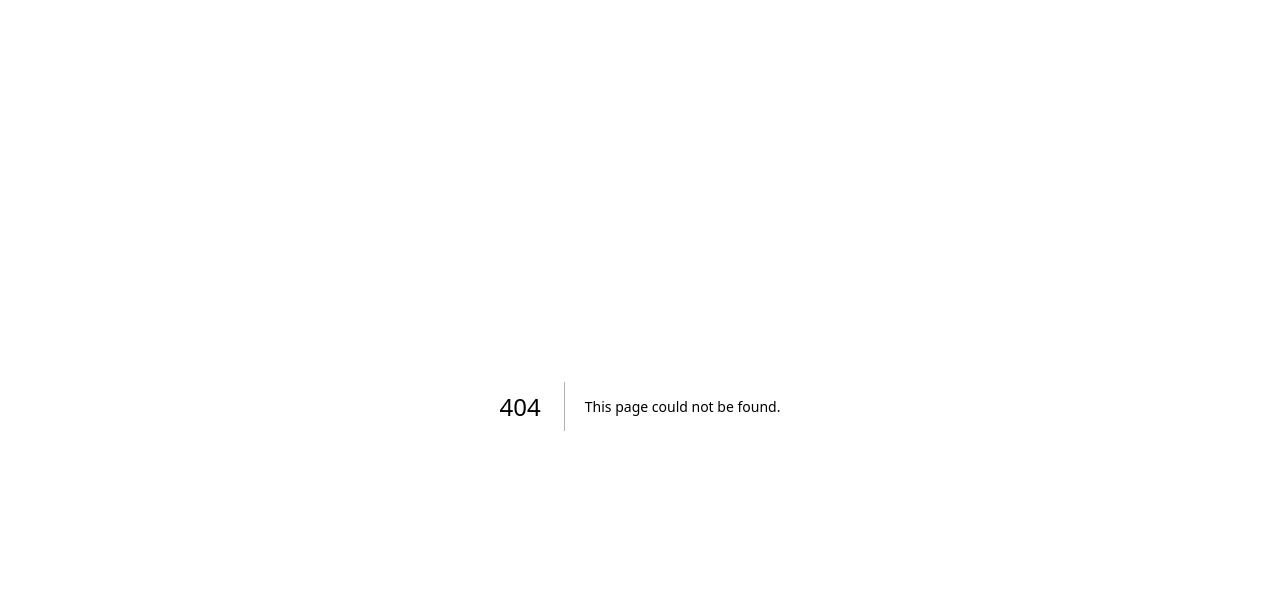
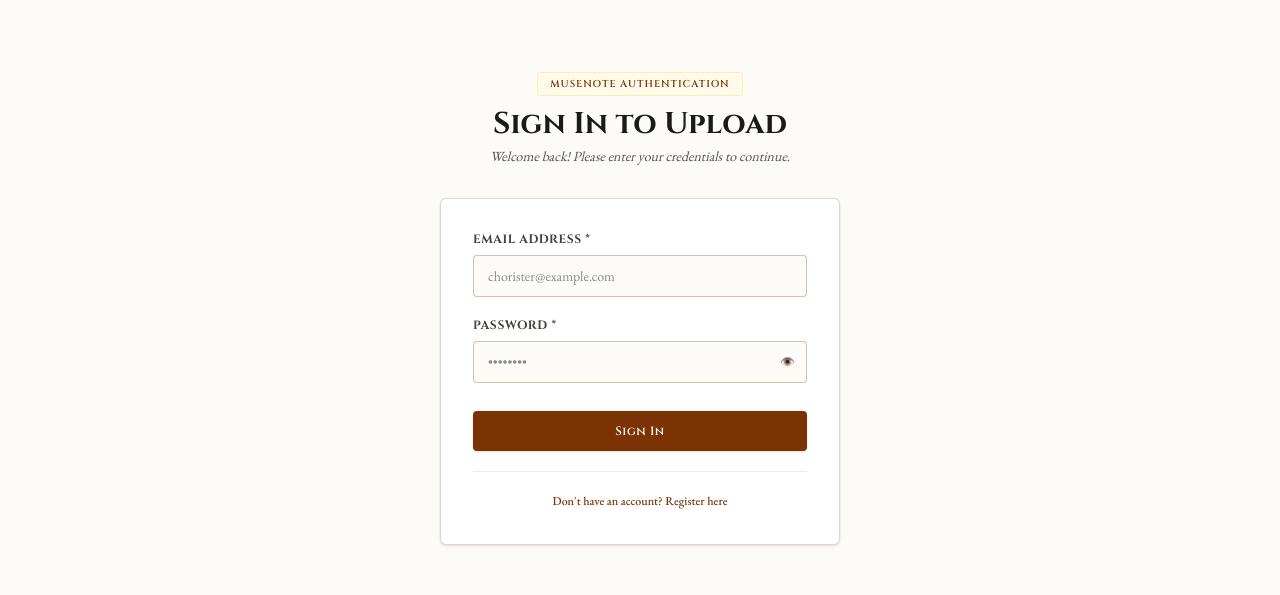
Before and after one commit to Innocenthandmoti/MuseNoteApp-1, a Next.js app: page /login in a window 1280 px wide. Before the commit this address had no page. Shown: the part 147-742 px from the top of the page. Built offline with nearby package versions, Linux system fonts and the light colour scheme; no server answers.

Commit message:
login update

```diff
--- a/app/api/upload/route.ts
+++ b/app/api/upload/route.ts
@@ -1,10 +1,46 @@
 import { NextResponse } from "next/server";
-import { supabase } from "@/lib/supabase";
+import { createClient } from "@supabase/supabase-js";
 
 export const dynamic = "force-dynamic";
 
 export async function POST(request: Request) {
   try {
+    // 1. Extract the Authorization bearer token sent from the client
+    const authHeader = request.headers.get("authorization");
+    const token = authHeader ? authHeader.replace("Bearer ", "") : null;
+
+    if (!token) {
+      return NextResponse.json(
+        { error: "Unauthorized: Missing authentication token." },
+        { status: 401 },
+      );
+    }
+
+    // 2. Initialize a user-scoped Supabase client using their auth token so RLS permits the insert
+    const supabase = createClient(
+      process.env.NEXT_PUBLIC_SUPABASE_URL!,
+      process.env.NEXT_PUBLIC_SUPABASE_ANON_KEY!,
+      {
+        global: {
+          headers: {
+            Authorization: `Bearer ${token}`,
+          },
+        },
+      },
+    );
+
+    // Verify user is valid
+    const {
+      data: { user },
+      error: userError,
+    } = await supabase.auth.getUser();
+    if (userError || !user) {
+      return NextResponse.json(
+        { error: "Unauthorized: Invalid session." },
+        { status: 401 },
+      );
+    }
+
     const formData = await request.formData();
     const file = formData.get("file") as File;
     const title = formData.get("title") as string;
@@ -15,12 +51,18 @@ export async function POST(request: Request) {
       return NextResponse.json({ error: "No file provided" }, { status: 400 });
     }
 
-    // Convert file to buffer for Supabase Storage
+    // Sanitize file name
     const bytes = await file.arrayBuffer();
     const buffer = Buffer.from(bytes);
-    const fileName = `${Date.now()}-${file.name.replace(/\s+/g, "_")}`;
+    const originalName = file.name;
+    const lastDotIndex = originalName.lastIndexOf(".");
+    const namePart = originalName
+      .substring(0, lastDotIndex)
+      .replace(/[^a-zA-Z0-9]/g, "_");
+    const extPart = originalName.substring(lastDotIndex).toLowerCase();
+    const fileName = `${Date.now()}-${namePart}${extPart}`;
 
-    // 1. Upload file to Supabase Storage bucket named 'media'
+    // 3. Upload file to Supabase storage bucket ('media') using user-scoped client
     const { error: uploadError } = await supabase.storage
       .from("media")
       .upload(fileName, buffer, {
@@ -33,12 +75,12 @@ export async function POST(request: Request) {
       return NextResponse.json({ error: uploadError.message }, { status: 500 });
     }
 
-    // 2. Get public URL of the file
+    // 4. Get public URL
     const {
       data: { publicUrl },
     } = supabase.storage.from("media").getPublicUrl(fileName);
 
-    // 3. Save metadata into your database table with isApproved set to false
+    // 5. Insert database row with isApproved: false (Pending admin review)
     const { data: dbData, error: dbError } = await supabase
       .from("MediaItem")
       .insert([
@@ -47,7 +89,7 @@ export async function POST(request: Request) {
           composer: composer || "Unknown",
           category: category || "HYMN",
           fileUrl: publicUrl,
-          isApproved: false, // Requires admin approval before appearing publicly
+          isApproved: false, // Hidden from public catalog until admin approves
         },
       ])
       .select();
--- /dev/null
+++ b/app/login/page.tsx
@@ -0,0 +1,126 @@
+"use client";
+
+import { useState } from "react";
+import { useRouter } from "next/navigation";
+import { supabase } from "@/lib/supabase";
+
+export default function LoginPage() {
+  const router = useRouter();
+  const [isSignUp, setIsSignUp] = useState(false);
+  const [email, setEmail] = useState("");
+  const [password, setPassword] = useState("");
+  const [showPassword, setShowPassword] = useState(false); // State for toggling password visibility
+  const [loading, setLoading] = useState(false);
+
+  const handleAuth = async (e: React.FormEvent) => {
+    e.preventDefault();
+    setLoading(true);
+
+    try {
+      if (isSignUp) {
+        const { error } = await supabase.auth.signUp({ email, password });
+        if (error) throw error;
+        alert("Registration successful! Please check your email or log in.");
+        setIsSignUp(false);
+      } else {
+        const { error } = await supabase.auth.signInWithPassword({
+          email,
+          password,
+        });
+        if (error) throw error;
+
+        alert("Logged in successfully!");
+        router.push("/upload");
+      }
+    } catch (err: any) {
+      alert(`Error: ${err.message}`);
+    } finally {
+      setLoading(false);
+    }
+  };
+
+  return (
+    <div className="max-w-md mx-auto py-16 px-6">
+      <div className="text-center mb-8">
+        <span className="text-[10px] font-[family-name:var(--font-cinzel)] font-semibold tracking-widest text-amber-900 uppercase bg-amber-50 px-3 py-1 rounded-sm border border-amber-200/60">
+          MuseNote Authentication
+        </span>
+        <h1 className="text-3xl font-[family-name:var(--font-cinzel)] font-bold text-stone-900 mt-3">
+          {isSignUp ? "Create an Account" : "Sign In to Upload"}
+        </h1>
+        <p className="text-stone-600 text-sm italic mt-1">
+          {isSignUp
+            ? "Register to begin submitting sacred scores to the registry."
+            : "Welcome back! Please enter your credentials to continue."}
+        </p>
+      </div>
+
+      <form
+        onSubmit={handleAuth}
+        className="bg-white p-8 rounded-md border border-amber-900/20 shadow-sm space-y-5"
+      >
+        <div>
+          <label className="block text-xs font-[family-name:var(--font-cinzel)] uppercase tracking-wider text-stone-700 font-bold mb-2">
+            Email Address *
+          </label>
+          <input
+            type="email"
+            required
+            placeholder="chorister@example.com"
+            value={email}
+            onChange={(e) => setEmail(e.target.value)}
+            className="w-full bg-[#FDFBF7] border border-amber-900/30 rounded-sm px-3.5 py-2.5 text-sm text-stone-900 focus:outline-hidden focus:ring-1 focus:ring-amber-900"
+          />
+        </div>
+
+        <div>
+          <label className="block text-xs font-[family-name:var(--font-cinzel)] uppercase tracking-wider text-stone-700 font-bold mb-2">
+            Password *
+          </label>
+          <div className="relative">
+            <input
+              type={showPassword ? "text" : "password"}
+              required
+              placeholder="••••••••"
+              value={password}
+              onChange={(e) => setPassword(e.target.value)}
+              className="w-full bg-[#FDFBF7] border border-amber-900/30 rounded-sm px-3.5 py-2.5 pr-10 text-sm text-stone-900 focus:outline-hidden focus:ring-1 focus:ring-amber-900"
+            />
+            <button
+              type="button"
+              onClick={() => setShowPassword(!showPassword)}
+              className="absolute right-3 top-1/2 -translate-y-1/2 text-stone-500 hover:text-stone-800 text-xs font-medium cursor-pointer"
+              title={showPassword ? "Hide password" : "Show password"}
+            >
+              {showPassword ? "👁️‍🗨️" : "👁️"}
+            </button>
+          </div>
+        </div>
+
+        <button
+          type="submit"
+          disabled={loading}
+          className="w-full bg-amber-900 hover:bg-amber-950 text-amber-50 text-xs font-[family-name:var(--font-cinzel)] tracking-wider font-semibold py-3 rounded-sm shadow transition cursor-pointer disabled:opacity-50 mt-2"
+        >
+          {loading
+            ? "Processing..."
+            : isSignUp
+              ? "Register Account"
+              : "Sign In"}
+        </button>
+
+        <div className="text-center pt-4 border-t border-amber-900/10">
+          <button
+            type="button"
+            onClick={() => setIsSignUp(!isSignUp)}
+            className="text-xs text-amber-900 hover:underline font-medium cursor-pointer"
+          >
+            {isSignUp
+              ? "Already have an account? Sign in here"
+              : "Don't have an account? Register here"}
+          </button>
+        </div>
+      </form>
+    </div>
+  );
+}
--- a/app/upload/page.tsx
+++ b/app/upload/page.tsx
@@ -1,25 +1,36 @@
 "use client";
 
-import { useState } from "react";
+import { useState, useRef, useEffect } from "react";
 import { useRouter } from "next/navigation";
+import { supabase } from "@/lib/supabase";
 
 export default function UploadPage() {
   const router = useRouter();
+  const fileInputRef = useRef<HTMLInputElement>(null);
+
   const [title, setTitle] = useState("");
   const [composer, setComposer] = useState("");
   const [category, setCategory] = useState("HYMN");
   const [season, setSeason] = useState("Ordinary Time");
   const [role, setRole] = useState("Entrance Hymn");
-
-  const [fileUrl, setFileUrl] = useState("");
   const [fileName, setFileName] = useState("");
-
   const [audioUrl, setAudioUrl] = useState("");
   const [videoUrl, setVideoUrl] = useState("");
+  const [loading, setLoading] = useState(false);
+  const [userChecked, setUserChecked] = useState(false);
 
-  const [loading, setLoading] = useState(false);
+  // Protect route: Ensure user is logged in, otherwise redirect to login/register
+  useEffect(() => {
+    supabase.auth.getSession().then(({ data: { session } }) => {
+      if (!session) {
+        alert("You must log in or register before uploading a sacred score.");
+        router.push("/login"); // Change to your login/auth route path if different
+      } else {
+        setUserChecked(true);
+      }
+    });
+  }, [router]);
 
-  // Handle local PDF file selection and create a secure object URL for viewing/downloading
   const handleFileChange = (e: React.ChangeEvent<HTMLInputElement>) => {
     const file = e.target.files?.[0];
     if (file) {
@@ -28,8 +39,6 @@ export default function UploadPage() {
         return;
       }
       setFileName(file.name);
-      const objectUrl = URL.createObjectURL(file);
-      setFileUrl(objectUrl);
     }
   };
 
@@ -38,29 +47,45 @@ export default function UploadPage() {
     if (!title.trim()) return;
 
     setLoading(true);
+
     try {
-      const res = await fetch("/api/media/catalog", {
+      // Get the active session token
+      const {
+        data: { session },
+      } = await supabase.auth.getSession();
+      if (!session) {
+        throw new Error("Your session has expired. Please log in again.");
+      }
+
+      const formData = new FormData();
+      formData.append("title", title);
+      formData.append("composer", composer);
+      formData.append("category", category);
+      formData.append("season", season);
+      formData.append("role", role);
+      if (audioUrl) formData.append("audioUrl", audioUrl);
+      if (videoUrl) formData.append("videoUrl", videoUrl);
+
+      if (fileInputRef.current?.files?.[0]) {
+        formData.append("file", fileInputRef.current.files[0]);
+      }
+
+      // Send the token in the Authorization header
+      const res = await fetch("/api/upload", {
         method: "POST",
-        headers: { "Content-Type": "application/json" },
-        body: JSON.stringify({
-          title,
-          composer: composer || "Traditional / Anonymous",
-          category,
-          season,
-          role,
-          fileUrl:
-            fileUrl ||
-            "https://www.w3.org/WAI/ER/tests/xhtml/testfiles/resources/pdf/dummy.pdf",
-          audioUrl: audioUrl.trim() || null,
-          videoUrl: videoUrl.trim() || null,
-        }),
+        headers: {
+          Authorization: `Bearer ${session.access_token}`,
+        },
+        body: formData,
       });
 
-      if (!res.ok) throw new Error("Failed to upload composition");
+      const data = await res.json();
 
-      alert(
-        "Sacred score successfully uploaded and cataloged with media indicators!",
-      );
+      if (!res.ok) {
+        throw new Error(data.error || "Failed to upload composition");
+      }
+
+      alert("Score submitted successfully! It is now pending admin approval.");
       router.push("/hymns");
     } catch (err: any) {
       alert(`Error: ${err.message}`);
@@ -68,6 +93,14 @@ export default function UploadPage() {
       setLoading(false);
     }
   };
+
+  if (!userChecked) {
+    return (
+      <div className="text-center py-20 text-stone-600">
+        Verifying session...
+      </div>
+    );
+  }
 
   return (
     <div className="max-w-2xl mx-auto py-12 px-6">
@@ -80,7 +113,7 @@ export default function UploadPage() {
         </h1>
         <p className="text-stone-600 text-sm italic mt-1">
           Upload PDF sheet music from your device, assign exact liturgical
-          roles, seasons, and optional audio/video recordings.
+          roles, and submit for editorial review.
         </p>
       </div>
 
@@ -88,7 +121,6 @@ export default function UploadPage() {
         onSubmit={handleSubmit}
         className="bg-white p-8 rounded-md border border-amber-900/20 shadow-sm space-y-6"
       >
-        {/* Title */}
         <div>
           <label className="block text-xs font-[family-name:var(--font-cinzel)] uppercase tracking-wider text-stone-700 font-bold mb-2">
             Composition Title *
@@ -103,21 +135,19 @@ export default function UploadPage() {
           />
         </div>
 
-        {/* Composer */}
         <div>
           <label className="block text-xs font-[family-name:var(--font-cinzel)] uppercase tracking-wider text-stone-700 font-bold mb-2">
             Composer / Source
           </label>
           <input
             type="text"
-            placeholder="e.g., Wolfgang Amadeus Mozart or Gregorian Chant"
+            placeholder="e.g., Mozart or Gregorian Chant"
             value={composer}
             onChange={(e) => setComposer(e.target.value)}
             className="w-full bg-[#FDFBF7] border border-amber-900/30 rounded-sm px-3.5 py-2.5 text-sm text-stone-900 focus:outline-hidden focus:ring-1 focus:ring-amber-900"
           />
         </div>
 
-        {/* Category & Season Grid */}
         <div className="grid grid-cols-1 sm:grid-cols-2 gap-4">
           <div>
             <label className="block text-xs font-[family-name:var(--font-cinzel)] uppercase tracking-wider text-stone-700 font-bold mb-2">
@@ -156,81 +186,15 @@ export default function UploadPage() {
           </div>
         </div>
 
-        {/* Exact Liturgical Role / Mass Part */}
         <div>
           <label className="block text-xs font-[family-name:var(--font-cinzel)] uppercase tracking-wider text-stone-700 font-bold mb-2">
-            Primary Liturgical Role / Mass Part
-          </label>
-          <select
-            value={role}
-            onChange={(e) => setRole(e.target.value)}
-            className="w-full bg-[#FDFBF7] border border-amber-900/30 rounded-sm px-3.5 py-2.5 text-sm text-stone-900 focus:outline-hidden focus:ring-1 focus:ring-amber-900"
-          >
-            <option value="Entrance Hymn">Entrance Hymn</option>
-            <option value="Kyrie / Penitential">Kyrie / Penitential</option>
-            <option value="Gloria">Gloria</option>
-            <option value="Responsorial Psalm">Responsorial Psalm</option>
-            <option value="Gospel Acclamation">Gospel Acclamation</option>
-            <option value="Offertory / Gifts">Offertory / Gifts</option>
-            <option value="Sanctus">Sanctus (Holy, Holy, Holy)</option>
-            <option value="Memorial Acclamation">Memorial Acclamation</option>
-            <option value="Pater Noster">
-              Pater Noster (Lord&apos;s Prayer)
-            </option>
-            <option value="Agnus Dei">Agnus Dei (Lamb of God)</option>
-            <option value="Communion Hymn">Communion Hymn</option>
-            <option value="Meditation / Motet">Meditation / Motet</option>
-            <option value="Recessional / Closing">Recessional / Closing</option>
-          </select>
-        </div>
-
-        {/* Optional Audio & Video URL Links */}
-        <div className="grid grid-cols-1 sm:grid-cols-2 gap-4">
-          <div>
-            <label className="block text-xs font-[family-name:var(--font-cinzel)] uppercase tracking-wider text-stone-700 font-bold mb-2">
-              Audio Recording URL{" "}
-              <span className="text-[10px] lowercase text-stone-500 font-normal">
-                (optional)
-              </span>
-            </label>
-            <input
-              type="url"
-              placeholder="https://example.com/audio.mp3"
-              value={audioUrl}
-              onChange={(e) => setAudioUrl(e.target.value)}
-              className="w-full bg-[#FDFBF7] border border-amber-900/30 rounded-sm px-3.5 py-2.5 text-sm text-stone-900 focus:outline-hidden focus:ring-1 focus:ring-amber-900"
-            />
-          </div>
-
-          <div>
-            <label className="block text-xs font-[family-name:var(--font-cinzel)] uppercase tracking-wider text-stone-700 font-bold mb-2">
-              Video Reference URL{" "}
-              <span className="text-[10px] lowercase text-stone-500 font-normal">
-                (optional)
-              </span>
-            </label>
-            <input
-              type="url"
-              placeholder="https://youtube.com/watch?v=..."
-              value={videoUrl}
-              onChange={(e) => setVideoUrl(e.target.value)}
-              className="w-full bg-[#FDFBF7] border border-amber-900/30 rounded-sm px-3.5 py-2.5 text-sm text-stone-900 focus:outline-hidden focus:ring-1 focus:ring-amber-900"
-            />
-          </div>
-        </div>
-
-        {/* PDF Device File Upload */}
-        <div>
-          <label className="block text-xs font-[family-name:var(--font-cinzel)] uppercase tracking-wider text-stone-700 font-bold mb-2">
-            Upload PDF Score from Device{" "}
-            <span className="text-[10px] lowercase text-stone-500 font-normal">
-              (optional)
-            </span>
+            Upload PDF Score from Device
           </label>
           <div className="border-2 border-dashed border-amber-900/30 rounded-sm p-6 text-center bg-[#FDFBF7] hover:bg-amber-50/40 transition">
             <input
               type="file"
               accept=".pdf"
+              ref={fileInputRef}
               onChange={handleFileChange}
               className="hidden"
               id="pdf-upload"
@@ -245,21 +209,17 @@ export default function UploadPage() {
                   ? `Selected: ${fileName}`
                   : "Click to browse device for PDF score"}
               </span>
-              <span className="text-[10px] text-stone-500 italic block">
-                PDF format up to 20MB
-              </span>
             </label>
           </div>
         </div>
 
-        {/* Submit Button */}
         <div className="pt-4 flex justify-end">
           <button
             type="submit"
             disabled={loading}
             className="bg-amber-900 hover:bg-amber-950 text-amber-50 text-xs font-[family-name:var(--font-cinzel)] tracking-wider font-semibold px-6 py-3 rounded-sm shadow transition cursor-pointer disabled:opacity-50"
           >
-            {loading ? "Uploading Score..." : "Upload & Save to Registry"}
+            {loading ? "Uploading Score..." : "Upload & Submit for Review"}
           </button>
         </div>
       </form>
```
